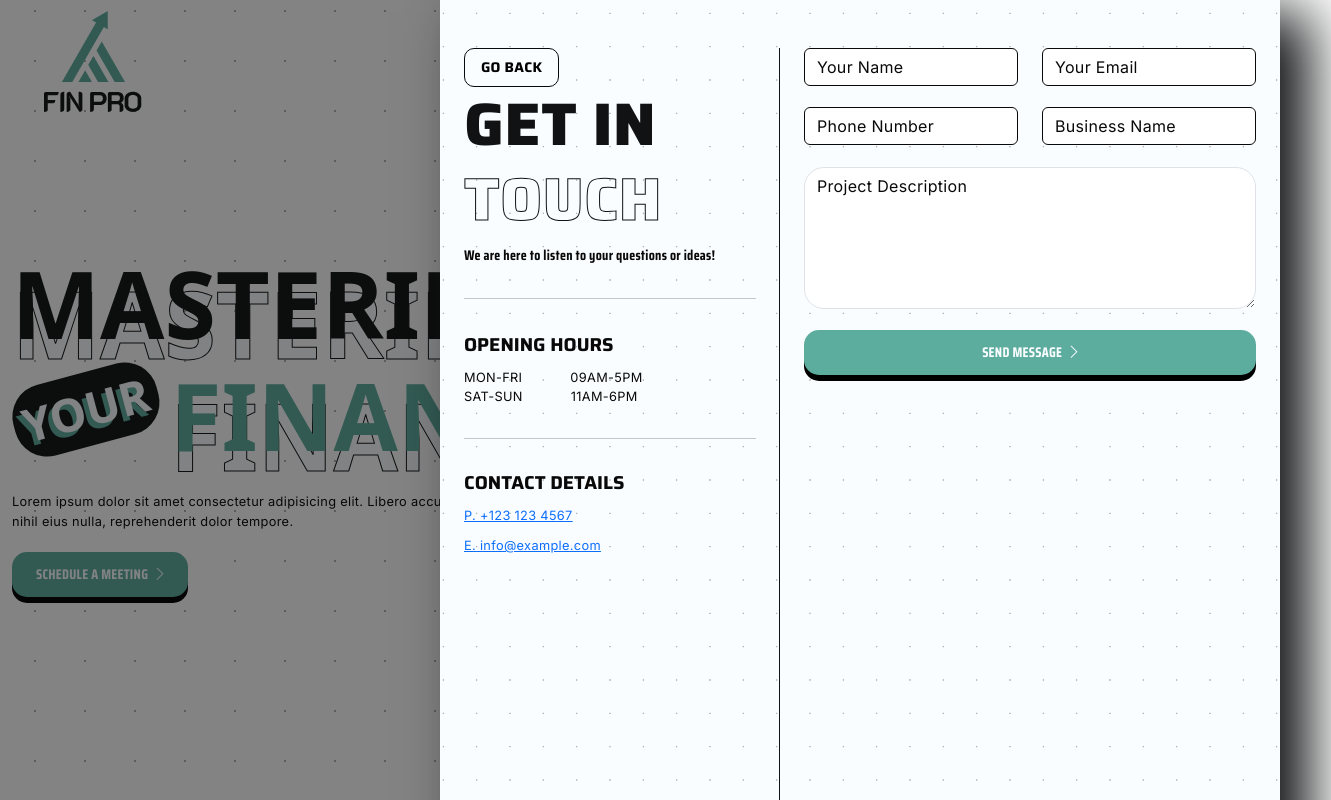
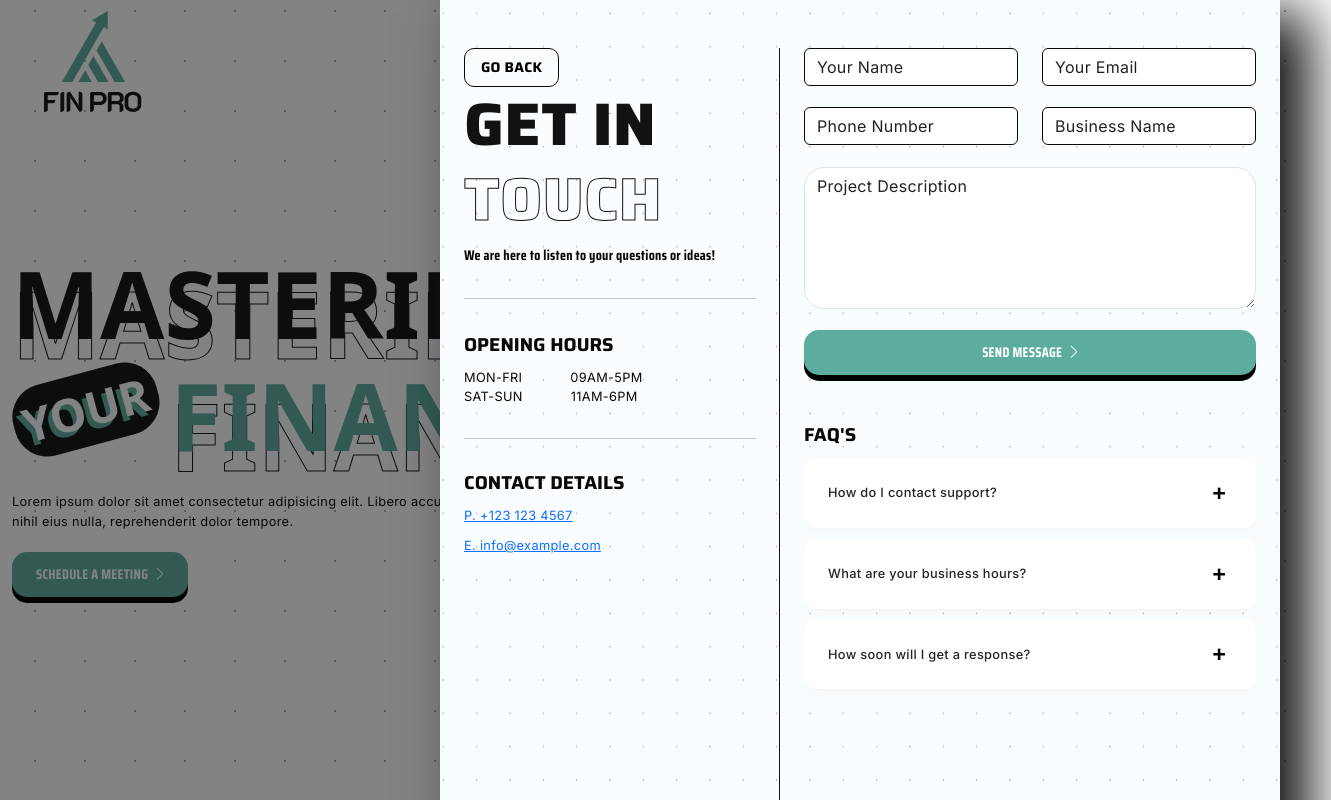
Before and after one commit to JBarbosaGitHub/MoneyQuest, a React (Vite) app: page / in a window 1280 px wide. Both pictures are taken after a click on the button "CONTACT US". Shown: the top 800 px of the page, 1331 px wide, since content can reach past the window. Built offline with nearby package versions, Linux system fonts and the light colour scheme.

Commit message:
More template updates.

```diff
--- a/index.html
+++ b/index.html
@@ -3,7 +3,8 @@
   <head>
     <meta charset="utf-8" />
     <meta name="viewport" content="width=device-width, initial-scale=1.0" />
-    <title>MoneyQuest</title>
+  <title>MoneyQuest</title>
+  <link rel="icon" type="image/png" href="/assets/media/favicon.png" />
     <!-- reuse existing styles from the template -->
     <link rel="stylesheet" href="/html/assets/css/vendor/bootstrap.min.css">
     <link rel="stylesheet" href="/html/assets/css/vendor/font-awesome.css">
--- a/package.json
+++ b/package.json
@@ -8,6 +8,7 @@
     "preview": "vite preview"
   },
   "dependencies": {
+    "lottie-react": "^2.4.1",
     "react": "18.2.0",
     "react-dom": "18.2.0",
     "swiper": "^10.3.0"
--- a/src/App.jsx
+++ b/src/App.jsx
@@ -1,4 +1,6 @@
-import React, { useState } from 'react'
+
+import React, { useState, useEffect } from 'react'
+import Lottie from 'lottie-react'
 import Header from './components/Header'
 import Banner from './components/Banner'
 import Services from './components/Services'
@@ -10,10 +12,29 @@ import ContactPopup from './components/ContactPopup'
 
 export default function App(){
   const [openPopup, setOpenPopup] = useState(false)
+
+  const [loading, setLoading] = useState(true)
   const openContactPopup = () => setOpenPopup(true)
+
+  useEffect(() => {
+    const timer = setTimeout(() => setLoading(false), 2600)
+    return () => clearTimeout(timer)
+  }, [])
 
   return (
     <div>
+      {loading && (
+        <div id="preloader" className="preloader-animated">
+          <div className="loader">
+            <Lottie
+              path="/assets/media/finpro.json"
+              loop={false}
+              autoplay
+              style={{ width: 320, height: 320 }}
+            />
+          </div>
+        </div>
+      )}
       <Header onOpenContact={openContactPopup} />
       <main id="main-wrapper" className="main-wrapper overflow-hidden">
         <Banner onOpenContact={openContactPopup} />
--- a/src/components/Banner.jsx
+++ b/src/components/Banner.jsx
@@ -13,16 +13,17 @@ function AccordionItem({title, children, isOpen, onToggle}){
   )
 }
 
+
 export default function Banner({ onOpenContact }){
   const [openIndex, setOpenIndex] = useState(0)
 
   const toggle = (i) => setOpenIndex(prev => prev === i ? -1 : i)
 
   return (
-    <section className="banner">
+    <section className="banner fade-in">
       <div className="container-fluid">
         <div className="row">
-          <div className="col-xl-7 col-lg-7 col-md-7 col-sm-7 order-sm-1 order-2">
+          <div className="col-xl-7 col-lg-7 col-md-7 col-sm-7 order-sm-1 order-2 fade-in">
             <div className="text-block">
               <h1 className="black mb-32"><span className="banner-text" title="MASTERING">MASTERING</span><br/> <span className="rotate-text">YOUR</span> <span className="banner-text color-primary" title="FINANCE">FINANCE</span></h1>
               <p className="dark-black h-16 body-text mb-32">Lorem ipsum dolor sit amet consectetur adipisicing elit. Libero accusamus incidunt, animi commodi nemo maiores nihil eius nulla, reprehenderit dolor tempore.</p>
@@ -31,7 +32,7 @@ export default function Banner({ onOpenContact }){
               </div>
             </div>
           </div>
-          <div className="col-xl-5 col-lg-5 col-md-5 col-sm-5 order-sm-2 order-1">
+          <div className="col-xl-5 col-lg-5 col-md-5 col-sm-5 order-sm-2 order-1 fade-in">
             <div className="image-block">
               <div className="banner-image">
                 <img src="/assets/media/images/hero-banner.png" alt="" className="first" />
@@ -40,10 +41,10 @@ export default function Banner({ onOpenContact }){
           </div>
         </div>
       </div>
-      <div className="about-sec" id="about">
+      <div className="about-sec fade-in" id="about">
         <div className="container-fluid">
           <div className="row">
-            <div className="col-xl-7 col-lg-7 col-md-7 col-sm-7">
+            <div className="col-xl-7 col-lg-7 col-md-7 col-sm-7 fade-in">
               <div className="accordion_block">
                 <AccordionItem title="OUR STORY" isOpen={openIndex===0} onToggle={() => toggle(0)}>
                   <p className="h-16 body-text dark-gray fw-400 mb-16 mt-24">Lorem ipsum dolor sit amet consectetur, adipisicing elit. Nisi quidem quaerat expedita aspernatur natus ipsam impedit nobis delectus eligendi ea tenetur...</p>
@@ -56,7 +57,7 @@ export default function Banner({ onOpenContact }){
                 </AccordionItem>
               </div>
             </div>
-            <div className="col-xl-5 col-lg-5 col-md-5">
+            <div className="col-xl-5 col-lg-5 col-md-5 fade-in">
               <img src="/assets/media/about/image-1.png" alt="" className="about-main-image" />
             </div>
           </div>
--- a/src/components/ContactPopup.jsx
+++ b/src/components/ContactPopup.jsx
@@ -3,8 +3,12 @@ import React, { useState, useEffect } from 'react'
 export default function ContactPopup({ open, onClose }){
   const [formState, setFormState] = useState({ name: '', email: '', phone: '', company_name: '', message_project: '' })
   const [submitted, setSubmitted] = useState(false)
+  const [faqOpen, setFaqOpen] = useState(null)
 
-  const handleChange = (e) => setFormState(prev => ({ ...prev, [e.target.name]: e.target.value }))
+  // Prevent text from disappearing by always showing value
+  const handleChange = (e) => {
+    setFormState(prev => ({ ...prev, [e.target.name]: e.target.value }))
+  }
 
   const handleSubmit = (e) => {
     e.preventDefault()
@@ -60,15 +64,15 @@ export default function ContactPopup({ open, onClose }){
               </ul>
             </div>
           </div>
-          <div className="col-xl-7 col-lg-8">
+          <div className="col-xl-7 col-lg-8 fade-in">
             <div className="parent">
               {submitted ? (
-                <div className="thanksMessage">
+                <div className="thanksMessage fade-in">
                   <h2 className="h-47 fw-700 white mb-16 mt-5">Thanks For Reaching Out</h2>
                   <p className="text-14 fw-500 white-sec mb-48">Our team are reviewing your enquiry, and will be in touch shortly.</p>
                 </div>
               ) : (
-                <div className="form-content-wrap">
+                <div className="form-content-wrap fade-in">
                   <form action="/" className="form-group contact-form mb-48" id="contact-form" method="post" onSubmit={handleSubmit}>
                     <div className="row">
                       <div className="col-md-6 mb-32">
@@ -93,7 +97,43 @@ export default function ContactPopup({ open, onClose }){
                     <button type="submit" className="cus-btn-2 w-100">SEND MESSAGE &nbsp;&nbsp;<i className="fal fa-chevron-right"></i></button>
                     <div id="message" className="alert-msg"></div>
                   </form>
+                  {/* FAQ Section - styled as cards with icons */}
+                  <div className="faq-section mt-48">
+                    <h4 className="h-28 fw-700 dark-black mb-16">FAQ'S</h4>
+                    {[{
+                      q: 'How do I contact support?',
+                      a: 'You can use the contact form or email us at info@example.com.'
+                    }, {
+                      q: 'What are your business hours?',
+                      a: 'We are open Monday to Friday, 9AM to 5PM, and weekends 11AM to 6PM.'
+                    }, {
+                      q: 'How soon will I get a response?',
+                      a: 'We aim to respond within 24 hours to all enquiries.'
+                    }].map((item, idx) => (
+                      <div key={idx} className={`faq-card mb-16${faqOpen===idx ? ' open' : ''}`} style={{background:'#fff', borderRadius:'12px', boxShadow:'0 2px 8px rgba(0,0,0,0.04)', padding:'16px 24px', display:'flex', alignItems:'center', justifyContent:'space-between'}}>
+                        <div style={{flex:'1'}}>
+                          <div className="faq-question h-16 fw-500" style={{cursor:'pointer'}} onClick={()=>setFaqOpen(faqOpen===idx?null:idx)}>
+                            {item.q}
+                          </div>
+                          {faqOpen===idx && <div className="faq-answer h-16 fw-400 mt-8" style={{color:'#333'}}>{item.a}</div>}
+                        </div>
+                        <button
+                          className="faq-toggle-btn"
+                          aria-label={faqOpen===idx ? 'Collapse' : 'Expand'}
+                          onClick={()=>setFaqOpen(faqOpen===idx?null:idx)}
+                          style={{background:'none', border:'none', outline:'none', cursor:'pointer', marginLeft:'16px', fontSize:'24px', display:'flex', alignItems:'center'}}
+                        >
+                          {faqOpen===idx ? (
+                            <span style={{fontWeight:'bold', fontSize:'24px'}}>−</span>
+                          ) : (
+                            <span style={{fontWeight:'bold', fontSize:'24px'}}>+</span>
+                          )}
+                        </button>
+                      </div>
+                    ))}
+                  </div>
                 </div>
+
               )}
             </div>
           </div>
--- a/src/styles/popup-fix.css
+++ b/src/styles/popup-fix.css
@@ -1,3 +1,62 @@
+/* Enhanced preloader animation */
+.preloader-animated {
+	position: fixed;
+	width: 100vw;
+	height: 100vh;
+	background: #fff;
+	z-index: 9999999;
+	display: flex;
+	justify-content: center;
+	align-items: center;
+	animation: fadeOutPreloader 0.7s 1.1s forwards;
+}
+.preloader-animated .loader {
+	text-align: center;
+}
+.logo-animated {
+	width: 120px;
+	height: 120px;
+	animation: scaleLogo 1.1s cubic-bezier(0.23, 1, 0.32, 1), spin 1.2s linear infinite;
+}
+@keyframes scaleLogo {
+	0% { transform: scale(0.7); opacity: 0; }
+	60% { transform: scale(1.1); opacity: 1; }
+	100% { transform: scale(1); opacity: 1; }
+}
+@keyframes fadeOutPreloader {
+	to { opacity: 0; visibility: hidden; }
+}
+@keyframes spin {
+	0% { transform: rotate(0deg); }
+	100% { transform: rotate(360deg); }
+}
+/* Animations for entrance and fade-in */
+.fade-in {
+	opacity: 0;
+	transform: translateY(40px);
+	animation: fadeInUp 0.8s cubic-bezier(0.23, 1, 0.32, 1) forwards;
+}
+
+@keyframes fadeInUp {
+	to {
+		opacity: 1;
+		transform: translateY(0);
+	}
+}
+/* Testimonials layout fix: add spacing so testimonials are not at the edge */
+.testimonials {
+	padding-left: 32px;
+	padding-right: 32px;
+}
+.testimonials .testimonials-slider {
+	padding-left: 16px;
+	padding-right: 16px;
+}
+/* Ensure form-control text is always visible */
+.form-control, .form-control::placeholder {
+	color: #222 !important;
+	opacity: 1 !important;
+}
 body.popup-open { overflow: hidden; }
 /* Ensure begin-popup is visible (in case vendor css uses right:-100%) */
 .begin-popup { right: 0 !important; }
```
Also changed, not shown: src/components/Footer.jsx (+34 -3 lines), src/components/Testimonials.jsx (+11 -10 lines), 1 other file (tests, documents, lock files or other folders).
